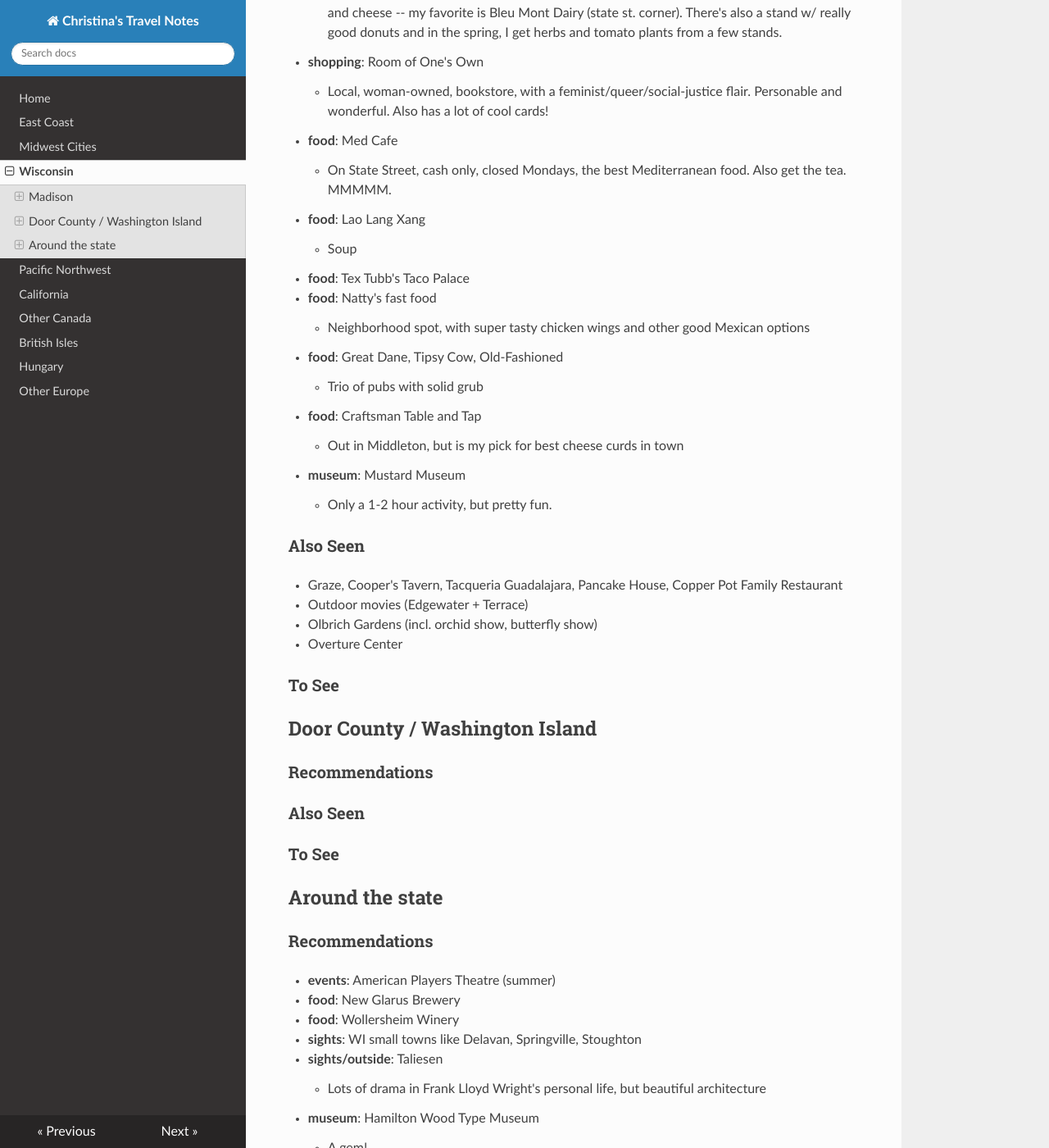
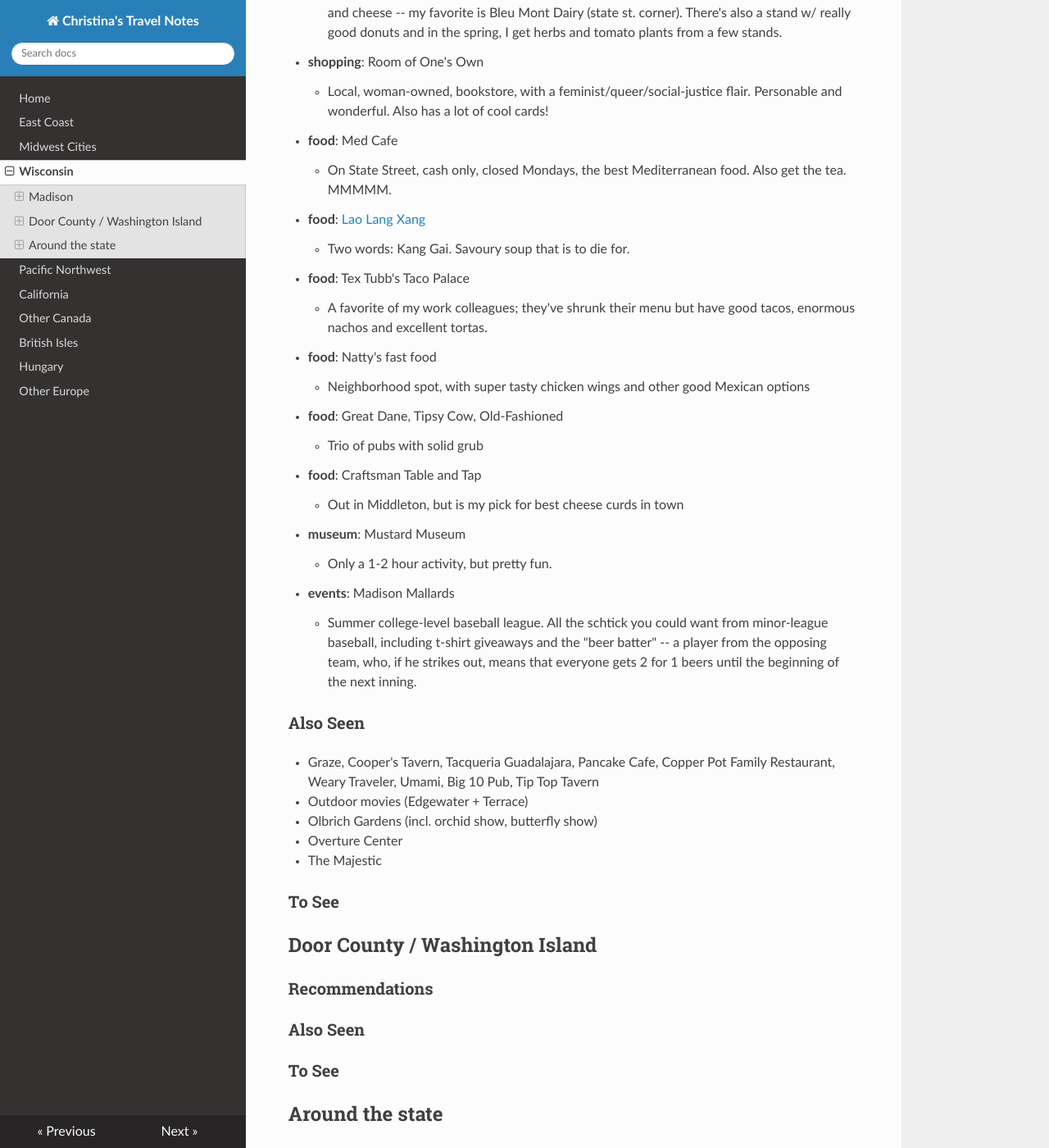
Before and after one commit to ChristinaLK/travel, an MkDocs documentation site: the page built from docs/wisconsin.md, in a window 1280 px wide and 1400 px high, scrolled down 586 px. Shown: the whole window at 82% size. Built offline with MkDocs 1.6.1, drawn with Linux system fonts in a browser that asks for light colours; nearby versions of some CDN libraries; some of the changed text lies outside the part shown.

Commit message:
wisconsin details

```diff
--- a/docs/wisconsin.md
+++ b/docs/wisconsin.md
@@ -12,7 +12,7 @@
 * **outside**: Olbrich Beer Garten
 * **events**: Concerts on the Square (summer)
 * **events**: Badger football @ Camp Randall (fall)
-    * Awesome Big 10 football experience.
+    * Awesome Big 10 football experience. Stay for fifth quarter.
 * **events/food**: Dane County Farmer's Market (summer)
     * Enormous farmer's market on Saturday mornings. More vegetable vendors
     than you could shake a stick at, but I usually buy flowers (most flower
@@ -25,9 +25,11 @@
 * **food**: Med Cafe
     * On State Street, cash only, closed Mondays, the best Mediterranean food.
     Also get the tea. MMMMM.
-* **food**: Lao Lang Xang
-    * Soup
+* **food**: [Lao Lang Xang][llx]
+    * Two words: Kang Gai. Savoury soup that is to die for.
 * **food**: Tex Tubb's Taco Palace
+    * A favorite of my work colleagues; they've shrunk their menu but have
+    good tacos, enormous nachos and excellent tortas.
 * **food**: Natty's fast food
     * Neighborhood spot, with super tasty chicken wings and other good
      Mexican options
@@ -37,14 +39,20 @@
     * Out in Middleton, but is my pick for best cheese curds in town
 * **museum**: Mustard Museum
     * Only a 1-2 hour activity, but pretty fun.
+* **events**: Madison Mallards
+    * Summer college-level baseball league. All the schtick you could want
+    from minor-league baseball, including t-shirt giveaways and the "beer
+    batter" -- a player from the opposing team, who, if he strikes out, means
+    that everyone gets 2 for 1 beers until the beginning of the next inning.
 
 ### Also Seen
 
-* Graze, Cooper's Tavern, Tacqueria Guadalajara, Pancake House, Copper Pot
-Family Restaurant
+* Graze, Cooper's Tavern, Tacqueria Guadalajara, Pancake Cafe, Copper Pot
+Family Restaurant, Weary Traveler, Umami, Big 10 Pub, Tip Top Tavern
 * Outdoor movies (Edgewater + Terrace)
 * Olbrich Gardens (incl. orchid show, butterfly show)
 * Overture Center
+* The Majestic
 
 ### To See
 
```
Also changed, not shown: other parts of docs/wisconsin.md (+2 -0 lines).
